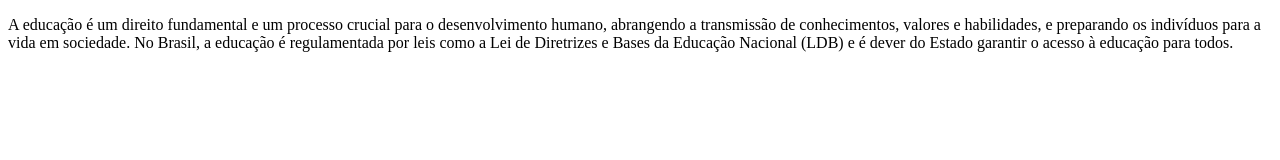
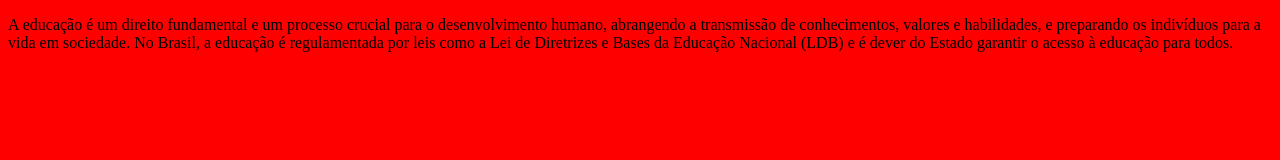
Before and after one commit to gabrielgagado/site-do-1-Educa-o, a plain HTML site: page index.html in a window 1280 px wide. Drawn offline with Linux system fonts and the light colour scheme.

Commit message:
coloquei a cor

```diff
--- a/index.html
+++ b/index.html
@@ -3,7 +3,7 @@
 <head>
     <meta charset="UTF-8">
     <meta name="viewport" content="width=device-width, initial-scale=1.0">
-    <title>Document</title>
+    <title>Document</title><link rel="stylesheet" href="style.css">
 </head>
 <body>
 
--- a/style.css
+++ b/style.css
@@ -1,2 +1,3 @@
-body()
+ body {
   background-color:red;
+ {
```
